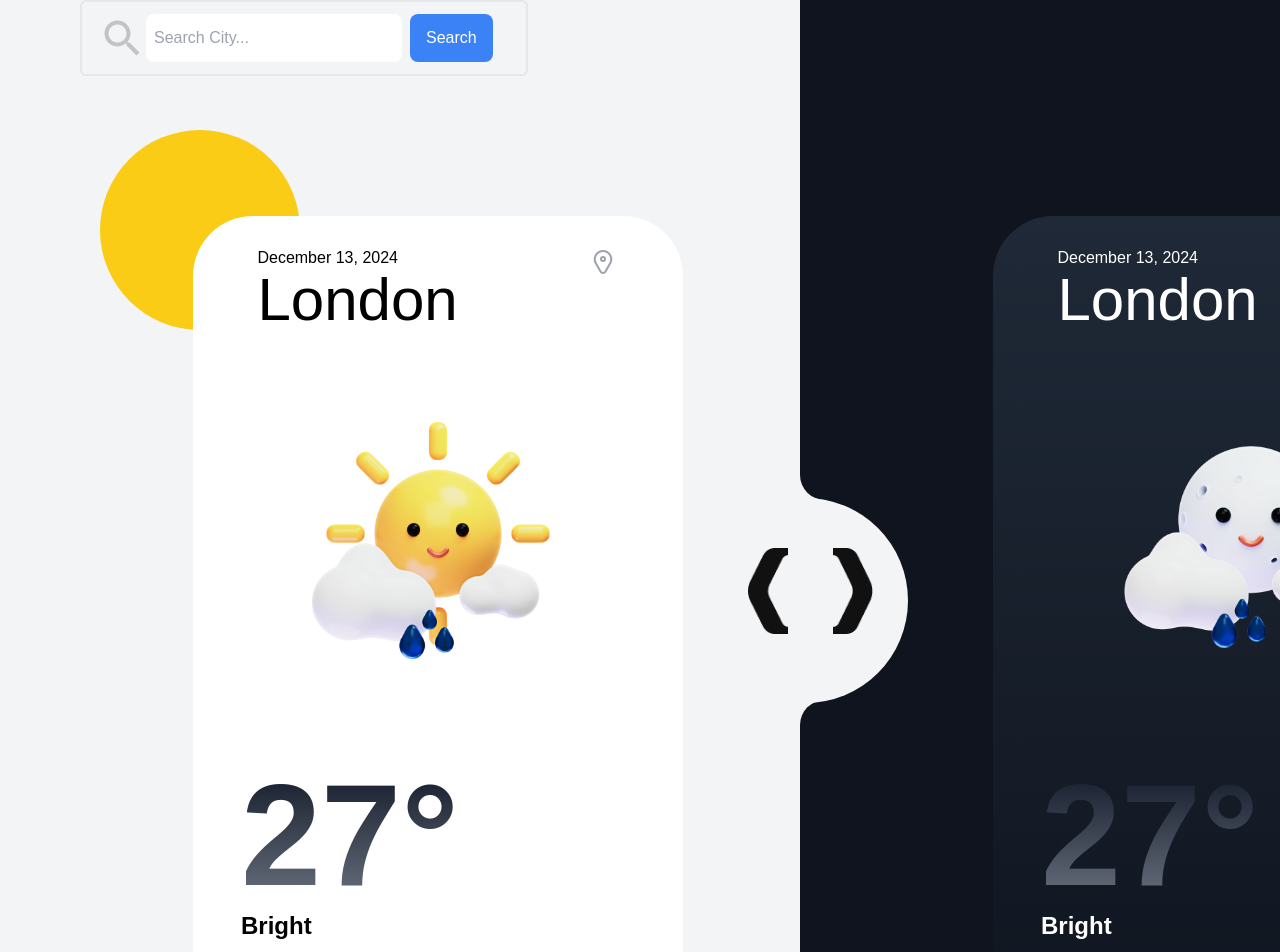
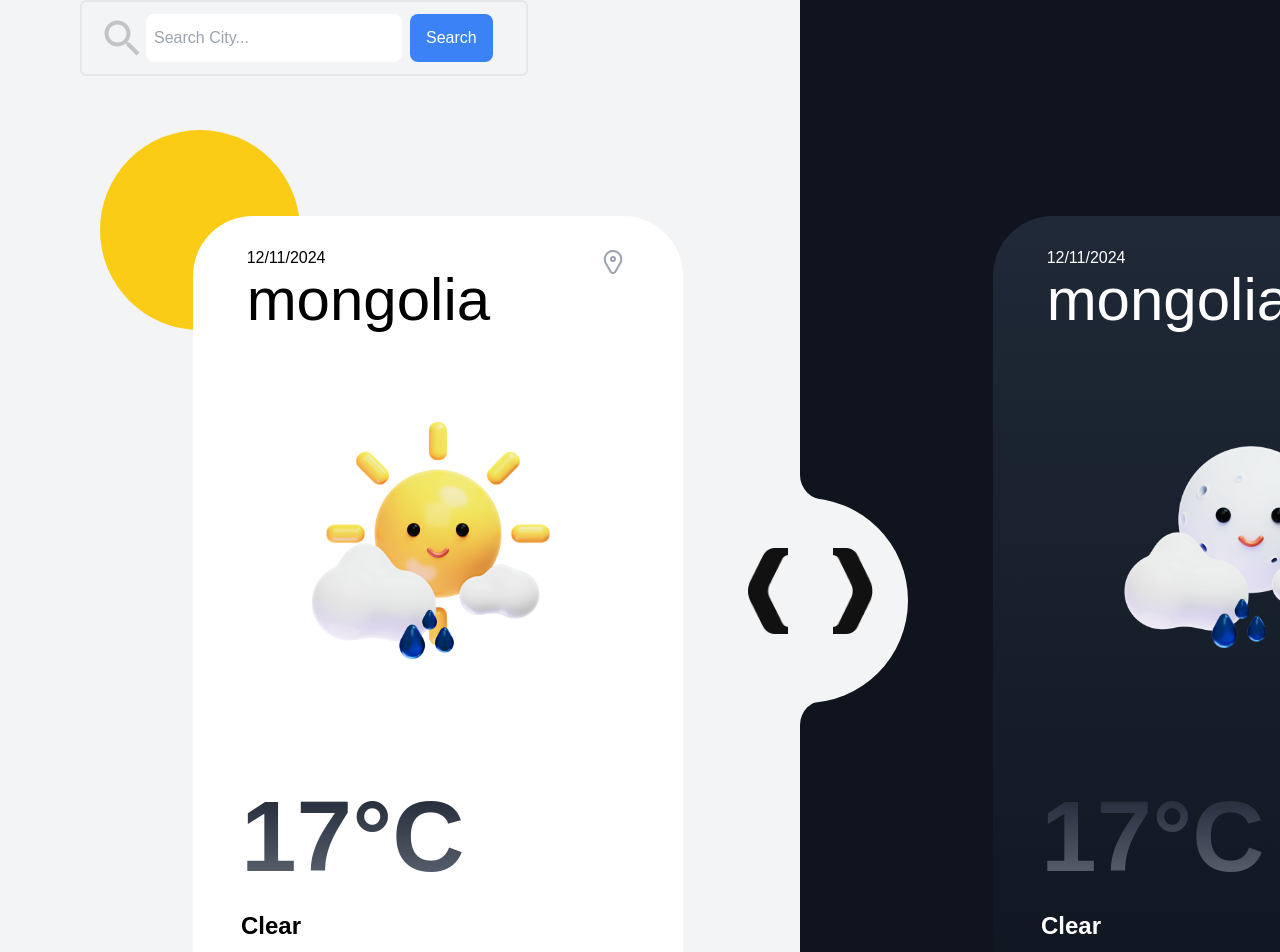
Before and after one commit to azaaa-9/weather-app, a Next.js app: page / in a window 1280 px wide. Shown: the top 952 px of the page. Built offline with nearby package versions, Linux system fonts and the light colour scheme.

Commit message:
search temp and condition day deer garj irne

```diff
--- a/src/app/componant/card.js
+++ b/src/app/componant/card.js
@@ -1,61 +1,58 @@
 "use client"
 
 import { Location } from "./location"
+import '@fortawesome/fontawesome-free/css/all.min.css';
 
 
 
-const Card = ({value}) => {
-    const img = value === "day" ? "rain.png" : "rain (1).png"
+const Card = ({ value, weatherData }) => {
+  const img = value === "day" ? "rain.png" : "rain (1).png";
   const nightCardColors =
     "bg-[111827bf] bg-gradient-to-b from-[#1F2937] to-[#11182700] text-white shadow-[#111827]";
   const colors = value === "day" ? "bg-[#ffffff] text-black" : nightCardColors;
-    const nightIconColor = "text-white"
-    const iconColor = value === "day" ? "text-black" : nightIconColor
+  const nightIconColor = "text-white";
+  const iconColor = value === "day" ? "text-black" : nightIconColor;
 
 
+  const temperature = weatherData ? weatherData.main.temp : "17";
+  const condition = weatherData ? weatherData.weather[0].description : "Clear";
 
+  const isDay = value === "day";
+  const displayTemperature = isDay ? temperature : temperature;
+  const displayCondition = isDay ? condition : condition;
 
-    return(
-
-
+  return (
     <div className={`w-[490px] h-[880px] absolute left-[193px] top-[216px] rounded-[60px] z-10 ${colors} space-y-20`}>
 
-        <div className={`font-manrope my-1 flex  place-content-around  mt-[30px]`}>
+      <div className={`font-manrope my-1 flex place-content-around mt-[30px]`}>
         <div>
-            <p>December 13, 2024</p>
-            <p className="text-6xl">London</p>
+          <p>{new Date().toLocaleDateString()}</p>
+          <p className="text-6xl">{weatherData ? weatherData.name : "mongolia"}</p>
         </div>
 
-            <Location/>
+        <Location />
+      </div>
 
+      <div className="flex flex-col items-center">
+        <img className="w-[274px] h-[274px] top-[204px]" src={img} alt="weather icon" />
+      </div>
+
+      <div className="ml-[48px] mt-1">
+        <div className="font-extrabold text-[100px] leading-[144px] text-transparent bg-clip-text  bg-gradient-to-b from-[#111827] to-[#6B7280]">
+          {displayTemperature}°C
+        </div>
+        <p className="font-extrabold text-[24px]">{displayCondition}</p>
       </div>
 
 
-            <div className="flex flex-col items-center">
-            <img className="w-[274px] h-[274px] top-[204px]" src={img}/>
-            </div>
-
-
-            <div className="ml-[48px]  mt-1">
-          <div className="font-extrabold text-[144px] leading-[144px] text-transparent bg-clip-text  bg-gradient-to-b from-[#111827] to-[#6B7280]">
-            27°
-          </div>
-          <p className="font-extrabold text-[24px]">Bright</p>
-        </div>
-
-
-            <div className={`flex gap-6 text-3xl justify-around  mt-auto space-x-3 ${iconColor} opacity-60`}>
+ <div className={`flex gap-6 text-3xl justify-around mt-auto space-x-3 ${iconColor} opacity-60`}>
  <i className="fa-solid fa-house"></i>
  <i className="fa-solid fa-location-dot"></i>
  <i className="fa-solid fa-heart"></i>
  <i className="fa-solid fa-user"></i>
 </div>
-
-
 </div>
-
-
-    )
+);
 }
 
-export {Card}
+export { Card };
--- a/src/app/page.js
+++ b/src/app/page.js
@@ -1,38 +1,32 @@
 "use client"
 
-import '@fortawesome/fontawesome-free/css/all.min.css';
-import { Location } from "./componant/location";
+import { useState } from "react";
 import { Card } from "./componant/card";
 import { SearchIcon } from "./componant/SearchIcon";
-import { useState } from "react";
-import axios from "axios";
 
 export default function Home() {
-
-
-
-  const [city, setCity] = useState("");
+  const [search, setSearch] = useState("");
   const [weatherData, setWeatherData] = useState(null);
 
   const apiKey = 'f1b42bb5fd693c21eb6b8e3b5a55299b';
   const baseUrl = "https://api.openweathermap.org/data/2.5/weather";
 
+  const fetchWeather = async (search) => {
+    const response = await fetch(`${baseUrl}?q=${search}&appid=${apiKey}&units=metric`);
 
-  const searchCityWeather = async () => {
-    if (!city) return;
 
-    try {
-      const response = await axios.get(baseUrl, {
-        params: {
-          q: city,
-          appid: apiKey,
-          units: "metric",
+    if (response.ok) {
+      const data = await response.json();
+      setWeatherData(data);
+    } else {
+      setWeatherData(null);
     }
-      });
+  };
 
-      setWeatherData(response.data);
-    } catch (err) {
-      setWeatherData(null);
+
+  const handleSearch = () => {
+    if (search) {
+      fetchWeather(search);
     }
   };
 
@@ -41,7 +35,8 @@ export default function Home() {
       <div className="bg-[#f3f4f6] h-[1200px] w-[1600px] flex justify-between mx-auto">
         <div className="bg-[#f3f4f6] h-[1200px] w-[800px] relative ">
           <div className='w-[200px] h-[200px] rounded-[50%] bg-yellow-400 absolute right-[500px] top-[130px]'></div>
-          <Card value='day' />
+
+          <Card value="day" weatherData={weatherData} />
 
           <div className="z-10 w-[205px] h-[205px] bg-[#f3f4f6] rounded-[50%] absolute left-[703px] top-[498px] flex">
             <img className="w-[40px] h-[86px] ml-[45px] my-[50px]" src="/left.png" />
@@ -54,32 +49,18 @@ export default function Home() {
             type="text"
             placeholder="Search City..."
             className="border-none outline-none p-2 w-64 rounded-lg text-black"
-              value={city}
-              onChange={(e) => setCity(e.target.value)}
+            value={search}
+            onChange={(event) => setSearch(event.target.value)}
+            onClick={handleSearch}
             />
-            <button
-              onClick={searchCityWeather}
-              className="ml-2 px-4 py-2 bg-blue-500 text-white rounded-lg"
-            >
-              Search
-            </button>
+            <button className="ml-2 px-4 py-2 bg-blue-500 text-white rounded-lg">Search</button>
             </div>
 
-
-
-
-          {weatherData && (
-            <div className="mt-4 text-black text-center">
-              <h2 className="text-2xl">{weatherData.name}</h2>
-              <p>{weatherData.weather[0].description}</p>
-              <p>{weatherData.main.temp}°C</p>
-            </div>
-          )}
         </div>
 
+        <div className="relative">
 
-        <div className="relative">
-        <Card value='night'/>
+          <Card value="night" weatherData={weatherData} />
           <div className="w-[800px] h-[500px] bg-[#0f141e] rounded-bl-[25px]"></div>
           <div className="w-[800px] h-[200px] bg-[#0f141e]"></div>
           <div className="w-[800px] h-[500px] bg-[#0f141e] rounded-tl-[25px]"></div>
```
Also changed, not shown: 1 other file (tests, documents, lock files or other folders). Lines whose indentation alone changed are shown as unchanged.
